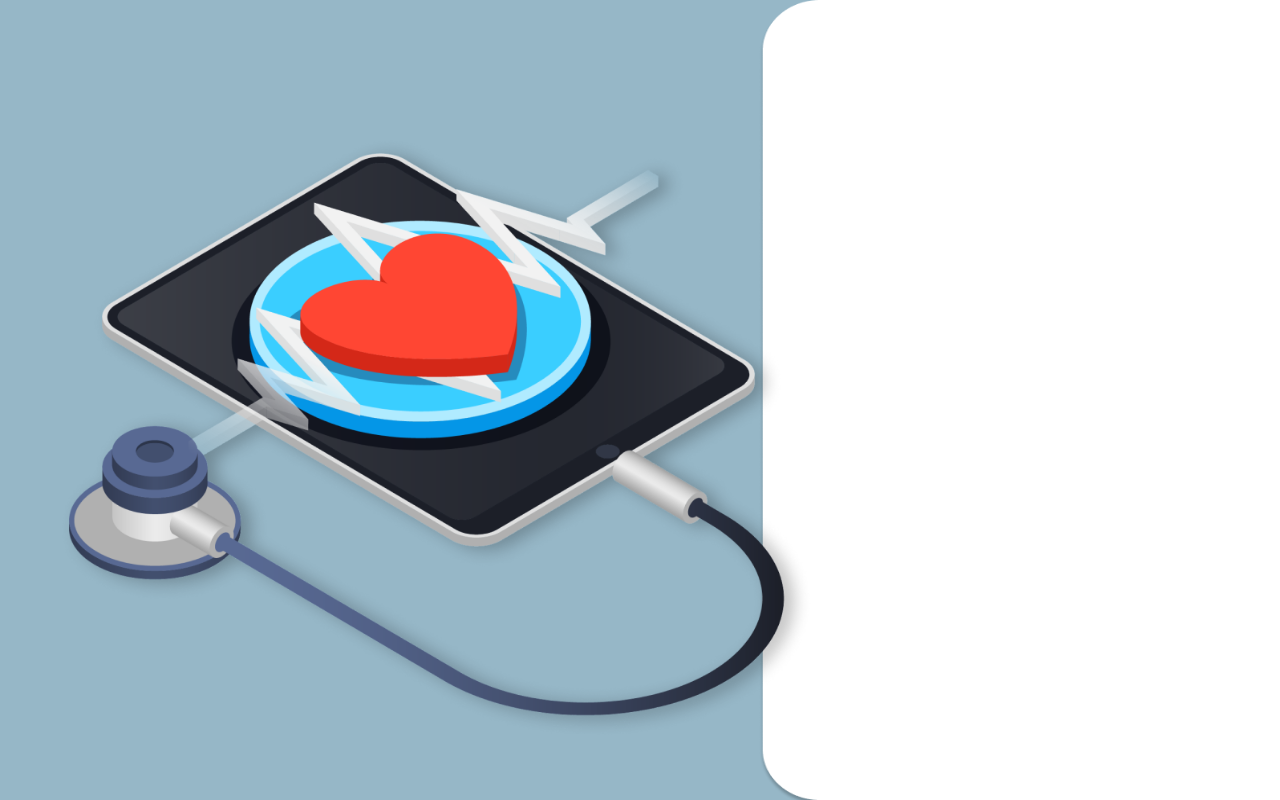
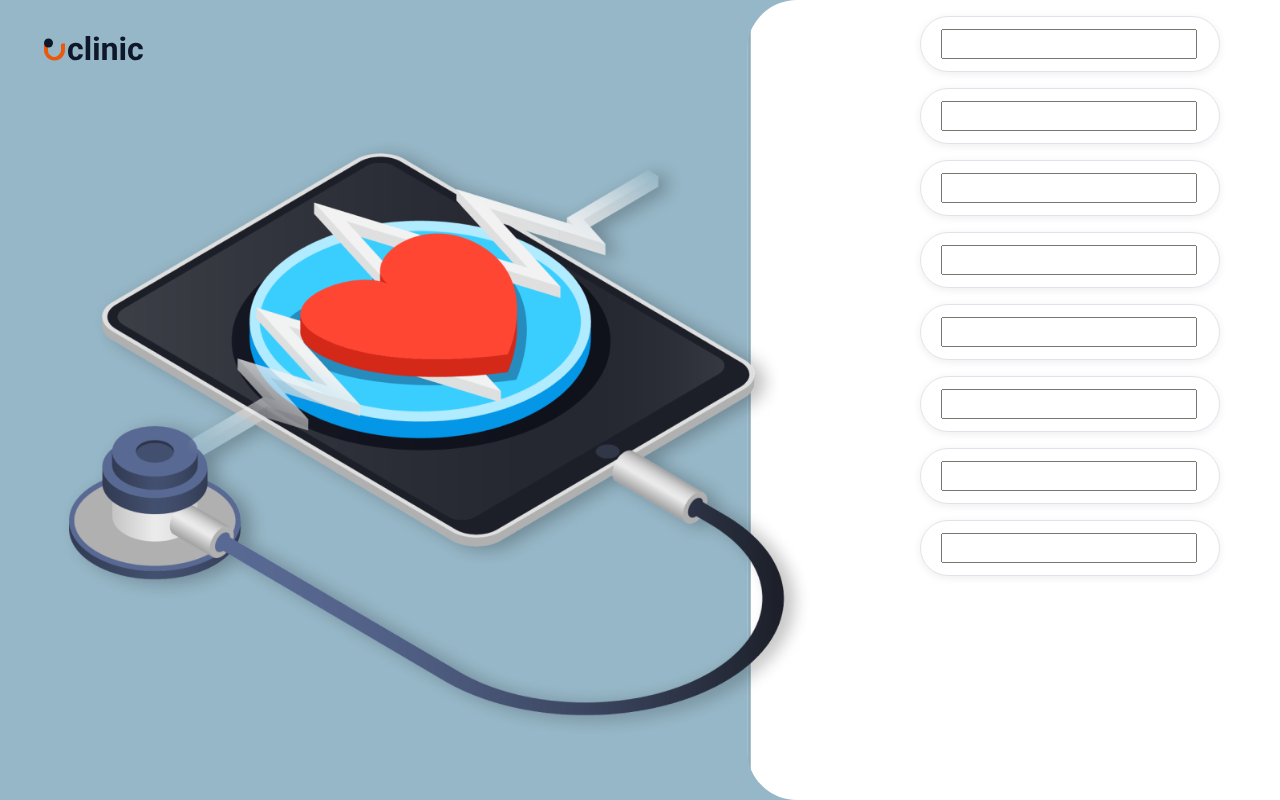
Before and after one commit to advanced-computer-lab-2023/Agile-Star-Squad-Clinic, a React (Create React App) app in the folder frontend/: page / in a window 1280 px wide. Built offline with nearby package versions, Linux system fonts and the light colour scheme.

Commit message:
adjusting logo

```diff
--- /dev/null
+++ b/frontend/src/login/components/InputField/InputField.css
@@ -0,0 +1,25 @@
+.inputRow {
+    display: flex;
+    align-items: center;
+    justify-content: space-between;
+    margin-inline: 3rem;
+    margin-block: 1rem;
+}
+
+.input-field {
+    display: flex;
+    height: 56px;
+    width: 300px;
+    border: 1px solid #e0e3eb;
+    align-items: center;
+    justify-content: start;
+    padding-left: 20px;
+    border-radius: 32px;
+    padding-right: 20px;
+    box-shadow: 0 2px 8px rgba(0, 0, 0, 0.07);
+}
+
+.inputLabel {
+    font-size: 18px;
+    font-weight: 500;
+}
--- /dev/null
+++ b/frontend/src/login/components/InputField/InputField.js
@@ -0,0 +1,14 @@
+import './InputField.css';
+
+const InputField = (props) => {
+    return (
+        <div className="inputRow">
+            <label className="inputLabel">{props.label}</label>
+            <div className="input-field">
+                <input type="text" id="search-term" onChange={props.onChange} defaultValue={props.value} placeholder={props.placeholder} />
+            </div>
+        </div>
+    );
+}
+
+export default InputField;
--- a/frontend/src/login/components/login.css
+++ b/frontend/src/login/components/login.css
@@ -5,7 +5,7 @@ body{
 }
 .sama3a{
     width:70%;
-    height: 100vh;
+    height: 100%;
     position: absolute;
     top: 0;
     left: 0;
@@ -15,3 +15,15 @@ body{
     width: 110%;
     height:100vh;
 }
+#right-col {
+    height:100vh;
+    border-radius: 50px 0 0 50px ;
+    background-image: url('../images/Rectangle1.png');
+    background-size: cover;
+    background-position: center;
+  }
+.logo{
+    text-align: left;
+    padding-top: 2rem;
+    padding-left: 2rem;
+}
--- a/frontend/src/login/pages/login.js
+++ b/frontend/src/login/pages/login.js
@@ -1,7 +1,9 @@
 import 'bootstrap/dist/css/bootstrap.min.css';
+import logo from '../images/logo.svg';
 import img from '../images/login-image.png';
-import img2 from '../images/Rectangle1.png'
+import img2 from '../images/Rectangle1.png';
 import '../components/login.css';
+import InputField from '../components/InputField/InputField';
 
 const Login = () => {
   return (
@@ -9,11 +11,21 @@ const Login = () => {
       <div class="container-fluid">
         <div class="row">
           <div class="col-md-7">
-            <img className='sama3a' src={img} alt='login'></img>
+            <div className="logo">
+              <img  src={logo} alt="logo" />
+            </div>
+            <img className="sama3a" src={img} alt="login"></img>
           </div>
 
-          <div class="col-md-5" id='right-col'>
-            <img className='white-box' src={img2} alt='white-box'></img>
+          <div class="col-md-5" id="right-col">
+            <InputField />
+            <InputField />
+            <InputField />
+            <InputField />
+            <InputField />
+            <InputField />
+            <InputField />
+            <InputField />
           </div>
         </div>
       </div>
```
Also changed, not shown: frontend/src/login/images/logo.svg (renamed from frontend/src/login/components/logo.svg).
